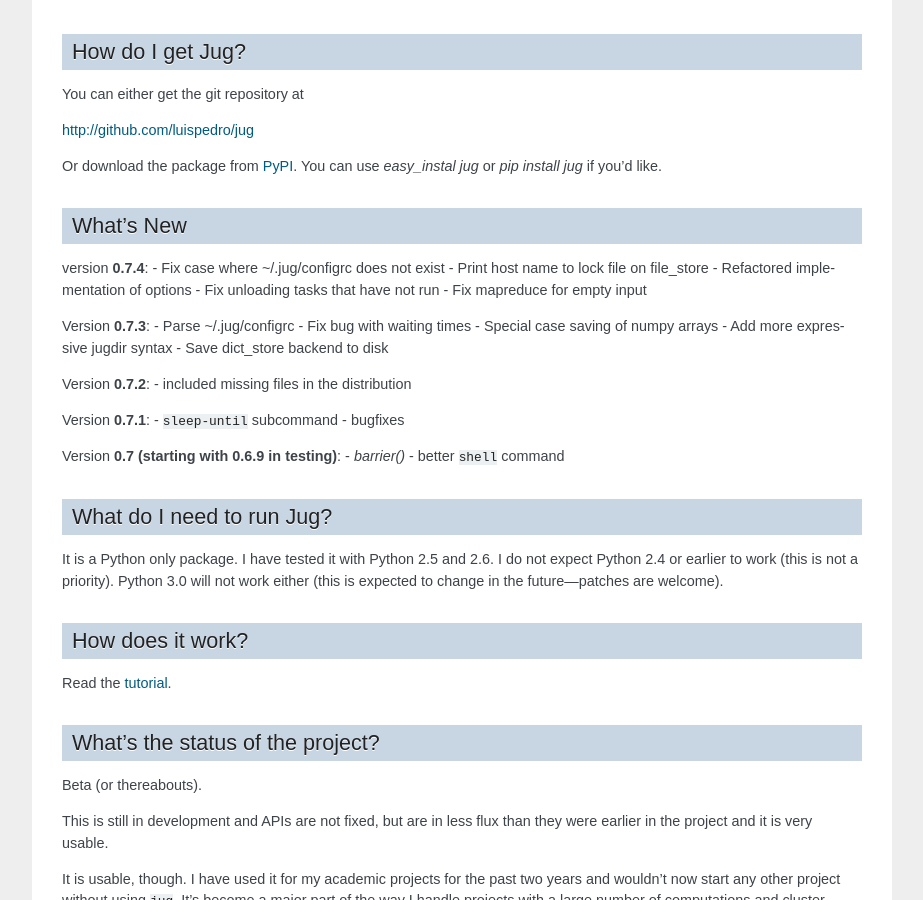
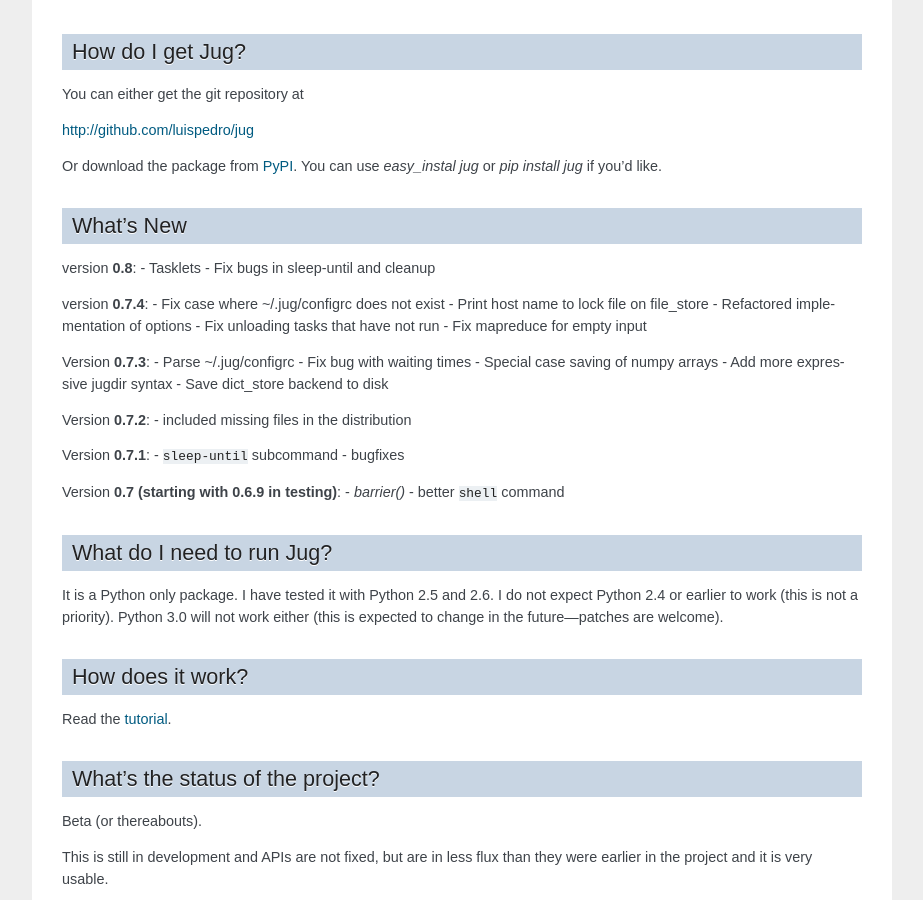
Before and after one commit to luispedro/jug, a Sphinx documentation site: the page built from docs/source/index.rst, in a window 1280 px wide and 900 px high, scrolled down 2636 px. Shown: the whole window, without its empty margins (198-1121 px from the left). Built offline with Sphinx 7.4.7, drawn with Linux system fonts in a browser that asks for light colours; formulas are drawn with MathJax 3; the version number could not be read and is left out.

Commit message:
BLD Prepare new release
0.8 Beta 0

Introduces Tasklets

```diff
--- a/README.rst
+++ b/README.rst
@@ -79,6 +79,10 @@
 What's New
 ..........
 
+version **0.8**:
+- Tasklets
+- Fix bugs in sleep-until and cleanup
+
 version **0.7.4**:
 - Fix case where ~/.jug/configrc does not exist
 - Print host name to lock file on file_store
--- a/docs/source/index.rst
+++ b/docs/source/index.rst
@@ -129,6 +129,10 @@
 What's New
 ----------
 
+version **0.8**:
+- Tasklets
+- Fix bugs in sleep-until and cleanup
+
 version **0.7.4**:
 - Fix case where ~/.jug/configrc does not exist
 - Print host name to lock file on file_store
```
Also changed, not shown: 2 other files.
